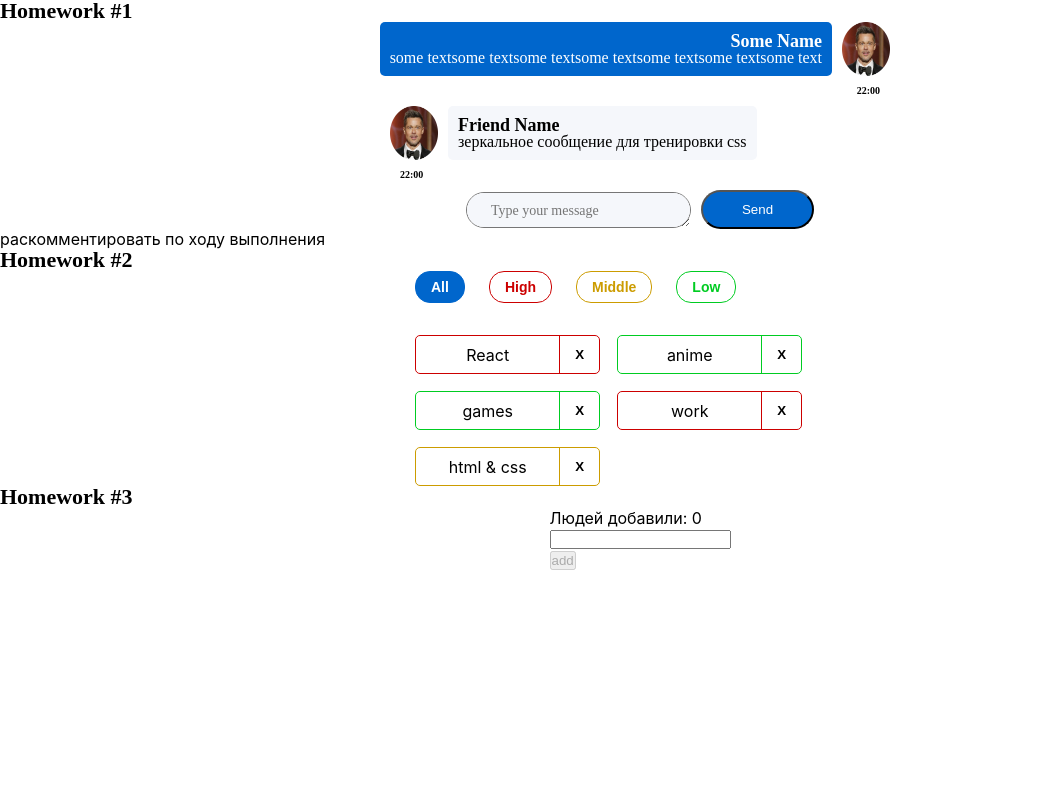
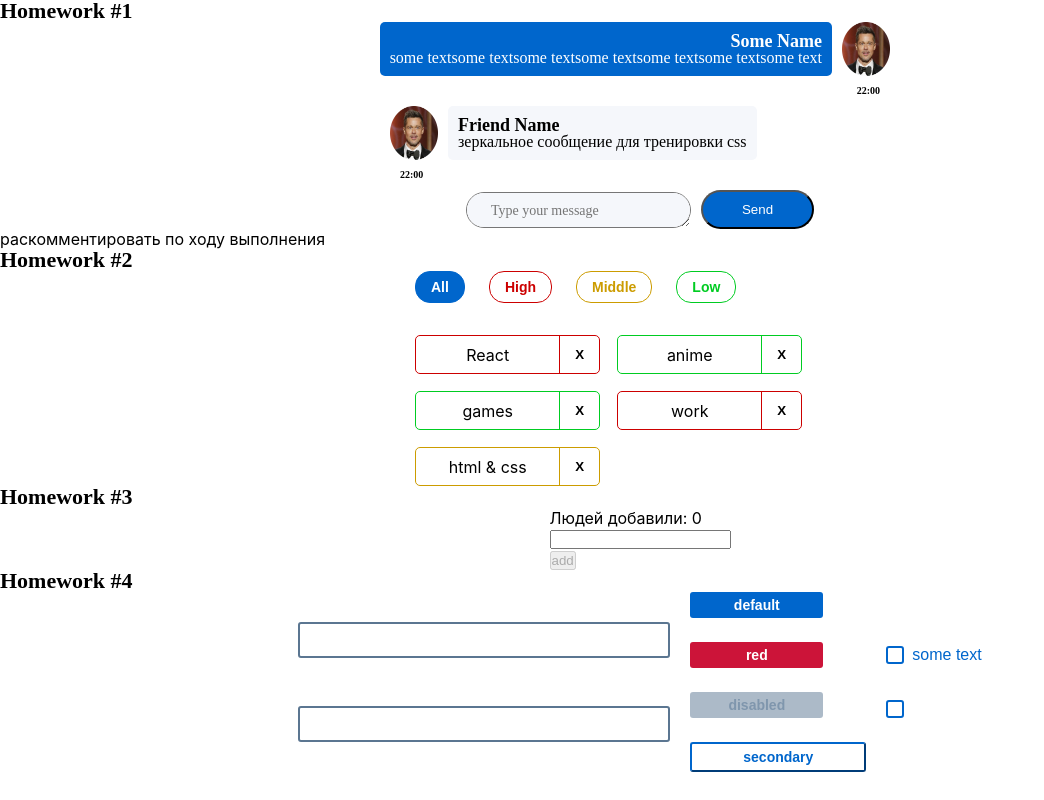
Before and after one commit to Katsiaryna26/HomeTask-1, a React (Create React App) app: page /#/ in a window 1280 px wide. Shown: the whole page, without its empty margins (0-1044 px from the left). Built offline with nearby package versions, Linux system fonts and the light colour scheme.

Commit message:
sprint2 home2 4 week

```diff
--- a/src/s1-main/App.tsx
+++ b/src/s1-main/App.tsx
@@ -3,6 +3,7 @@ import s from './App.module.css'
 import HW1 from '../s2-homeworks/hw01/HW1'
 import HW2 from "../s2-homeworks/hw02/HW2";
 import HW3 from "../s2-homeworks/hw03/HW3";
+import HW4 from "../s2-homeworks/hw04/HW4";
 
 function App() {
     return (
@@ -11,7 +12,7 @@ function App() {
             раскомментировать по ходу выполнения
             <HW2/>
             <HW3/>
-            {/*<HW4/>*/}
+            <HW4/>
 
             {/*при выполнении дз 5 и более - закомментировать здесь дз 1-4, так как они есть внутри дз 5*/}
             {/*<HW5/>*/}
--- a/src/s2-homeworks/hw04/Stand.tsx
+++ b/src/s2-homeworks/hw04/Stand.tsx
@@ -90,7 +90,7 @@ const Stand = () => {
                     <SuperCheckbox
                         id={'hw4-super-checkbox-like-old'}
                         checked={stateForAllCheckboxes}
-                        onChange={(e) => setChecked(e.currentTarget.checked)}
+                        onChangeChecked={setChecked}
                     />
                 </div>
             </div>
--- a/src/s2-homeworks/hw04/common/c1-SuperInputText/SuperInputText.module.css
+++ b/src/s2-homeworks/hw04/common/c1-SuperInputText/SuperInputText.module.css
@@ -1,20 +1,38 @@
 .input:focus {
+    border: 3px solid #5b7691;
 }
 
 .input {
+    width: 372px;
+    border-radius: 3px;
+    height: 36px;
+    border: 2px solid #5b7691;
+    padding: 8px;
+    outline: none;
+    font-size: 14px;
 }
 
 .inputWrapper {
+
 }
 
 .superInput {
+
 }
 
 .errorInput {
+    border: 3px solid #5b7691;
 }
 
 .errorInput:focus {
+    border: 3px solid #5b7691;
+    border: 2px solid rgba(204, 20, 57, 1);
 }
 
 .error {
+    font-size: 10px;
+    color: rgba(204, 20, 57, 1);
+    position : relative;
+    top:-30px;
+    left:-350px;
 }
--- a/src/s2-homeworks/hw04/common/c2-SuperButton/SuperButton.module.css
+++ b/src/s2-homeworks/hw04/common/c2-SuperButton/SuperButton.module.css
@@ -1,35 +1,75 @@
 .button {
+    padding: 5px 24px;
+    border-radius: 3px;
+    cursor: pointer;
+    font-weight: 600;
+    font-size: 14px;
+    transition: background-color 0.2s ease;
+    transition: width 0.2s ease;
+    gap: 10px;
+    width: 133px;
+    margin: 0 20px;
 }
 
 .disabled {
+    background-color: #5b7691;
+    color: rgba(0, 46, 92, 1);
+    opacity: 0.5;
+    cursor: not-allowed;
+    border: none;
 }
 
 .secondary {
+    width: 176px;
+    border-color: rgba(0, 102, 204, 1);
+    background-color: #FFFFFF;
+    color:rgba(0, 102, 204, 1);
+
 }
 
 .default {
+    background-color: rgba(0, 102, 204, 1);
+    color: #ffffff;
+    border:none;
 }
 
 .red {
+    background-color: rgba(204, 20, 57, 1);
+    color: white;
+    border: none;
 }
 
 .default:hover {
+    background-color: rgba(0, 128, 255, 1);
+    width: 167px;
 }
 
 .red:hover {
+    background-color: rgba(255, 26, 71, 1);
+    width: 167px;
 }
 
 .secondary:hover {
+    background-color: rgba(229, 240, 250, 1);
+    width: 167px;
+    color:rgba(0, 102, 204, 1);
 }
 
 
 .default:active {
+    background-color: rgba(0, 89, 178, 1);
+    width: 149px;
 }
 
 .secondary:active {
+    background-color: rgba(229, 240, 250, 1);
+    width: 149px;
+    color:rgba(0, 102, 204, 1);
 }
 
 .red:active {
+    background-color: rgba(178, 18, 50, 1);
+    width: 149px;
 }
 
 .button:disabled {
--- a/src/s2-homeworks/hw04/common/c2-SuperButton/SuperButton.tsx
+++ b/src/s2-homeworks/hw04/common/c2-SuperButton/SuperButton.tsx
@@ -18,10 +18,7 @@ const SuperButton: React.FC<SuperButtonPropsType> = (
     }
 ) => {
     const finalClassName = s.button
-        // + (disabled
-        //         ? ...
-        //         : xType === 'red'
-        //             ? ...
+         + (disabled ? (' '+ s.disabled):(xType === 'red')? (' '+ s.red):(xType === 'secondary'?' '+ s.secondary:' '+s.default))
         + (className ? ' ' + className : '') // задачка на смешивание классов
 
     return (
--- a/src/s2-homeworks/hw04/common/c3-SuperCheckbox/SuperCheckbox.tsx
+++ b/src/s2-homeworks/hw04/common/c3-SuperCheckbox/SuperCheckbox.tsx
@@ -27,6 +27,7 @@ const SuperCheckbox: React.FC<SuperCheckboxPropsType> = (
     }
 ) => {
     const onChangeCallback = (e: ChangeEvent<HTMLInputElement>) => {
+        onChangeChecked && onChangeChecked(e.currentTarget.checked)
         // задачка на написание онченджа
 
     }
```
